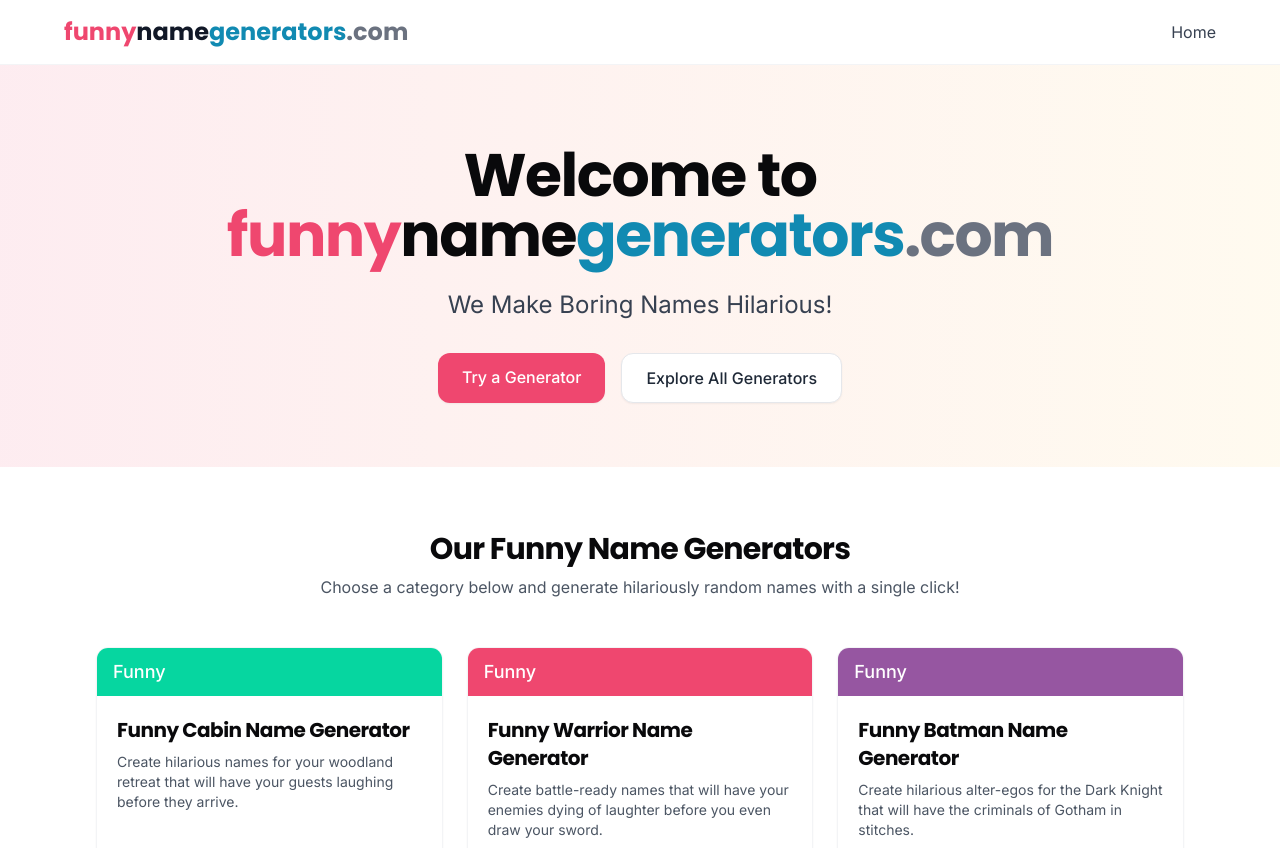
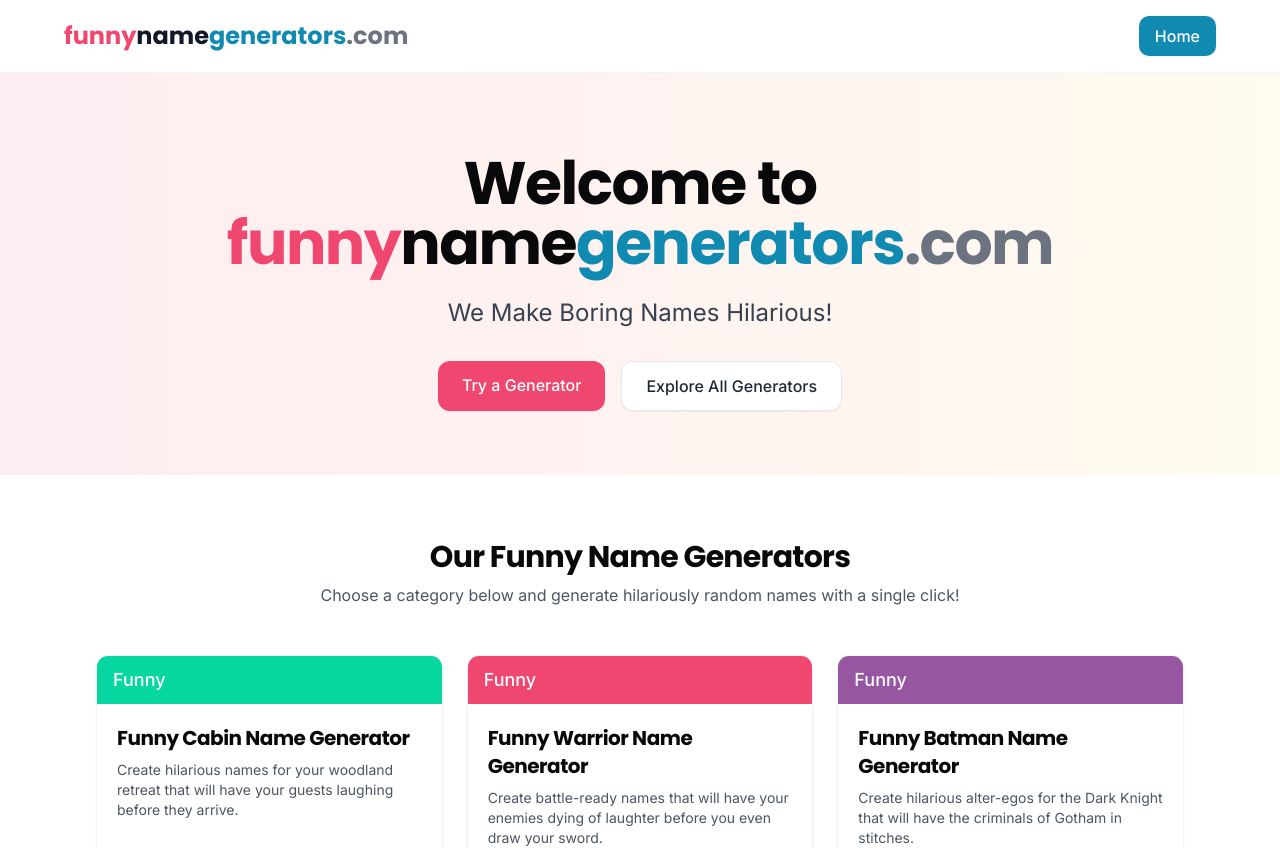
Before and after one commit to Zeetox12345/funnynamegenerators, a React (Vite) app: page / in a window 1280 px wide. Shown: the top 848 px of the page. Built offline with nearby package versions, Linux system fonts and the light colour scheme.

Commit message:
Improve home button styling
Refactor the styling of the home button in the header to better match the overall website design.

```diff
--- a/src/components/Header.tsx
+++ b/src/components/Header.tsx
@@ -18,7 +18,7 @@ const Header = () => {
         <nav className="hidden md:flex items-center space-x-6">
           <Link
             to="/"
-            className="text-gray-700 hover:text-fun-pink transition-colors duration-200"
+            className="px-4 py-2 rounded-md text-white bg-fun-blue hover:bg-fun-blue/90 transition-colors duration-200 font-medium shadow-sm"
           >
             Home
           </Link>
```
